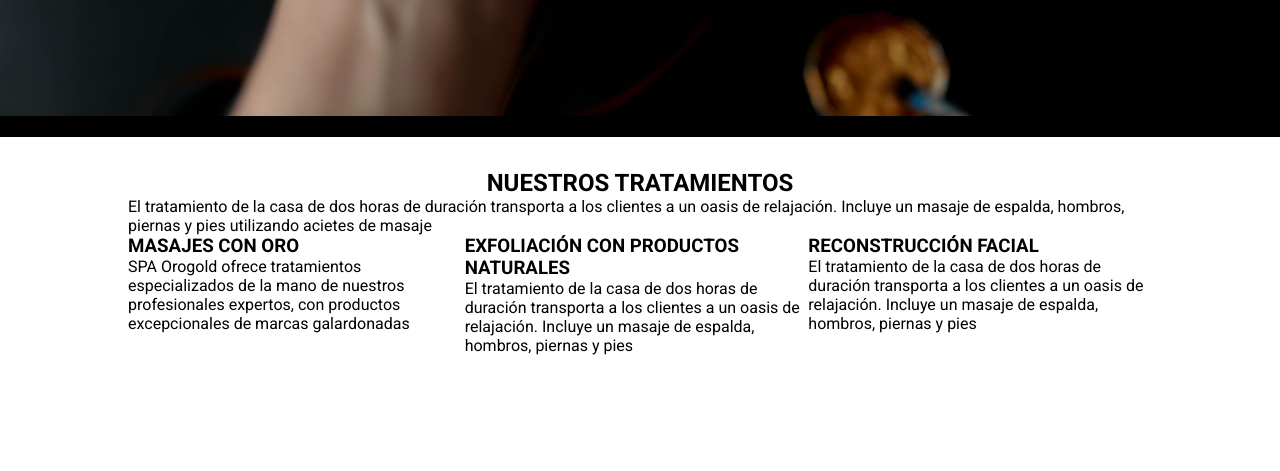
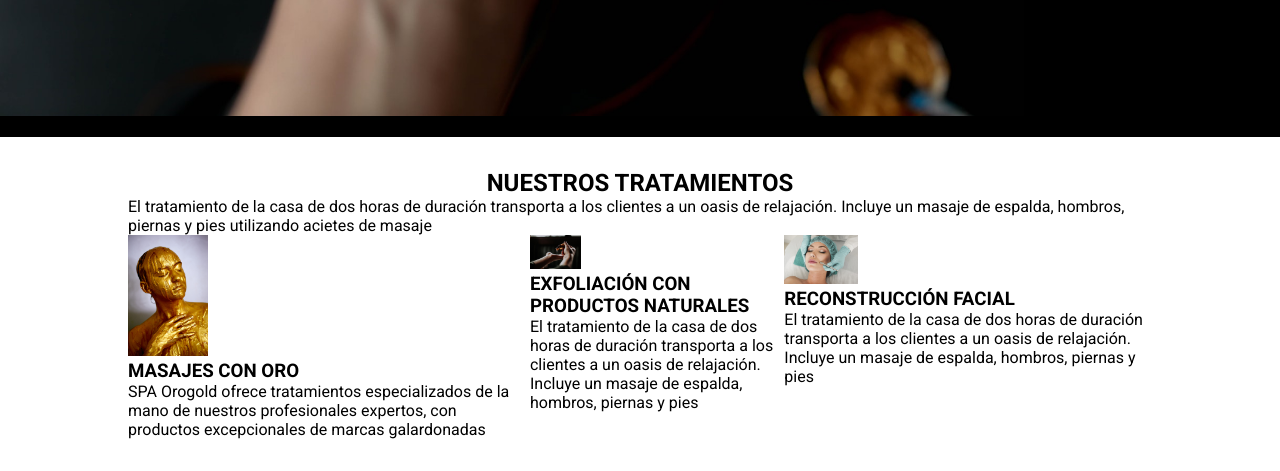
Before and after one commit to RyanHarlow/OROGOLD, a PHP site: page / in a window 1280 px wide. Shown: the part 647-1118 px from the top of the page. Before the commit the page ends 1002 px from the top, so only its background shows below. Run offline with PHP 8.4, Linux system fonts and the light colour scheme.

Commit message:
add tratamiento imgs

```diff
--- a/index.css
+++ b/index.css
@@ -135,3 +135,7 @@
     display: flex;
     justify-content: space-between;
 }
+
+.tratamiento-img{
+    width: 20%
+}
--- a/index.php
+++ b/index.php
@@ -41,14 +41,17 @@
         <p>El tratamiento de la casa de dos horas de duración transporta a los clientes a un oasis de relajación. Incluye un masaje de espalda, hombros, piernas y pies utilizando acietes de masaje</p>
         <div id='tratamientos-card-container'>
             <div>
+            <img class='tratamiento-img' src="./img/photo-1516238840914-94dfc0c873ae.jpg" alt="MASAGES CON ORO">
                 <h3>MASAJES CON ORO</h3>
                 <p><span>SPA Orogold ofrece tratamientos especializados de la mano de nuestros profesionales expertos, con productos excepcionales de marcas galardonadas</span></p>
             </div>
             <div>
+                <img class='tratamiento-img' src="./img/photo-1515377905703-c4788e51af15.jpg" alt="EXFOLIACIÓN CON PRODUCTOS NATURALES">
             <h3>EXFOLIACIÓN CON PRODUCTOS NATURALES</h3>
                 <p>El tratamiento de la casa de dos horas de duración transporta a los clientes a un oasis de relajación. Incluye un masaje de espalda, hombros, piernas y pies</p>
             </div>
             <div>
+            <img class='tratamiento-img' src="./img/photo-1552693673-1bf958298935.jpg" alt="RECONSTRUCCIÓN FACIAL">
             <h3>RECONSTRUCCIÓN FACIAL</h3>
                 <p>El tratamiento de la casa de dos horas de duración transporta a los clientes a un oasis de relajación. Incluye un masaje de espalda, hombros, piernas y pies</p>
             </div>
```
